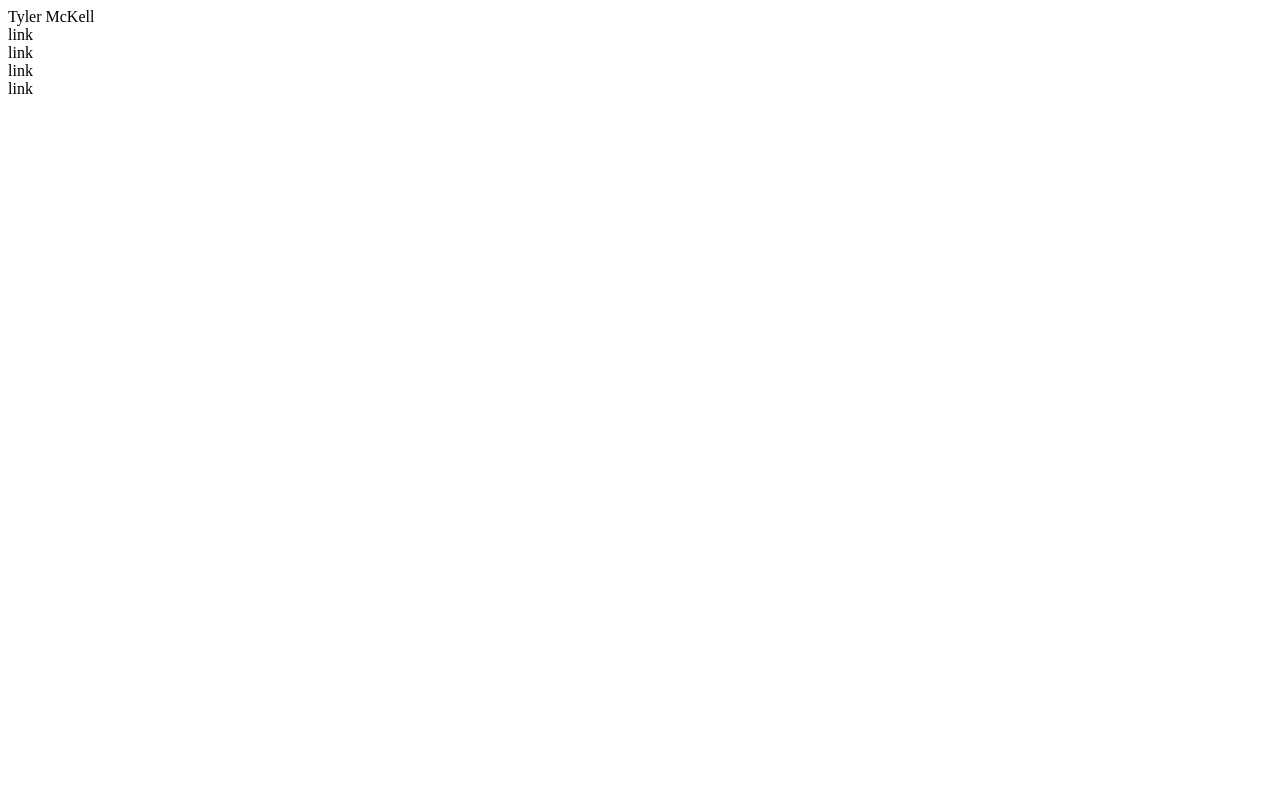
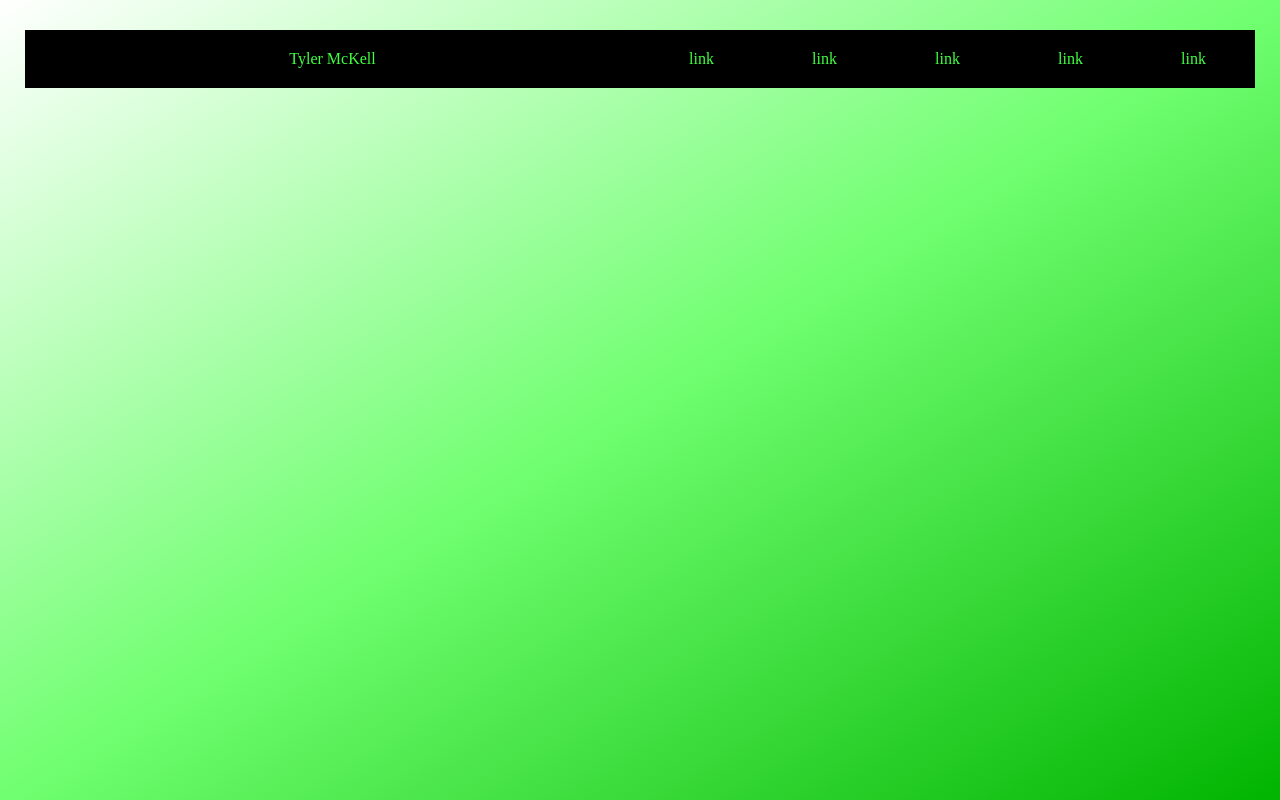
Before and after one commit to tylermckell01/Portfolio, a React (Create React App) app: page / in a window 1280 px wide. Built offline with nearby package versions, Linux system fonts and the light colour scheme.

Commit message:
adds a lot of styling

```diff
--- a/package.json
+++ b/package.json
@@ -6,7 +6,9 @@
     "cra-template": "1.2.0",
     "react": "^19.0.0",
     "react-dom": "^19.0.0",
-    "react-scripts": "5.0.1"
+    "react-scripts": "5.0.1",
+    "sass": "^1.83.3",
+    "scss": "^0.2.4"
   },
   "scripts": {
     "start": "react-scripts start",
--- a/public/index.html
+++ b/public/index.html
@@ -27,7 +27,6 @@
     <title>React App</title>
   </head>
   <body>
-    <noscript>You need to enable JavaScript to run this app.</noscript>
     <div id="root"></div>
     <!--
       This HTML file is a template.
--- a/src/App.js
+++ b/src/App.js
@@ -1,4 +1,5 @@
 import Header from "./components/Header";
+import "./styles/app.scss";
 
 function App() {
   return (
--- a/src/components/Header.jsx
+++ b/src/components/Header.jsx
@@ -1,8 +1,9 @@
 export default function Header() {
   return (
-    <div className="entire">
+    <div className="header">
       <div className="left">Tyler McKell</div>
       <div className="right">
+        <div>link</div>
         <div>link</div>
         <div>link</div>
         <div>link</div>
--- a/src/styles/common/common.scss
+++ b/src/styles/common/common.scss
@@ -0,0 +1,20 @@
+html {
+  height: 100%;
+  width: 100%;
+
+  body {
+    margin: 0;
+    background: linear-gradient(
+      to bottom right,
+      white,
+      rgb(112, 255, 112),
+      rgb(1, 180, 1)
+    );
+
+    .App {
+      // height: 100%;
+      // width: 100%;
+      padding: 30px 25px;
+    }
+  }
+}
--- a/src/styles/components/header.scss
+++ b/src/styles/components/header.scss
@@ -0,0 +1,19 @@
+.header {
+  width: 100%;
+  display: flex;
+  background-color: black;
+  color: rgb(64, 255, 64);
+  padding: 20px 0;
+
+  .left {
+    width: 50%;
+    display: flex;
+    justify-content: center;
+  }
+
+  .right {
+    width: 50%;
+    display: flex;
+    justify-content: space-around;
+  }
+}
```
Also changed, not shown: 1 other file (tests, documents, lock files or other folders).
